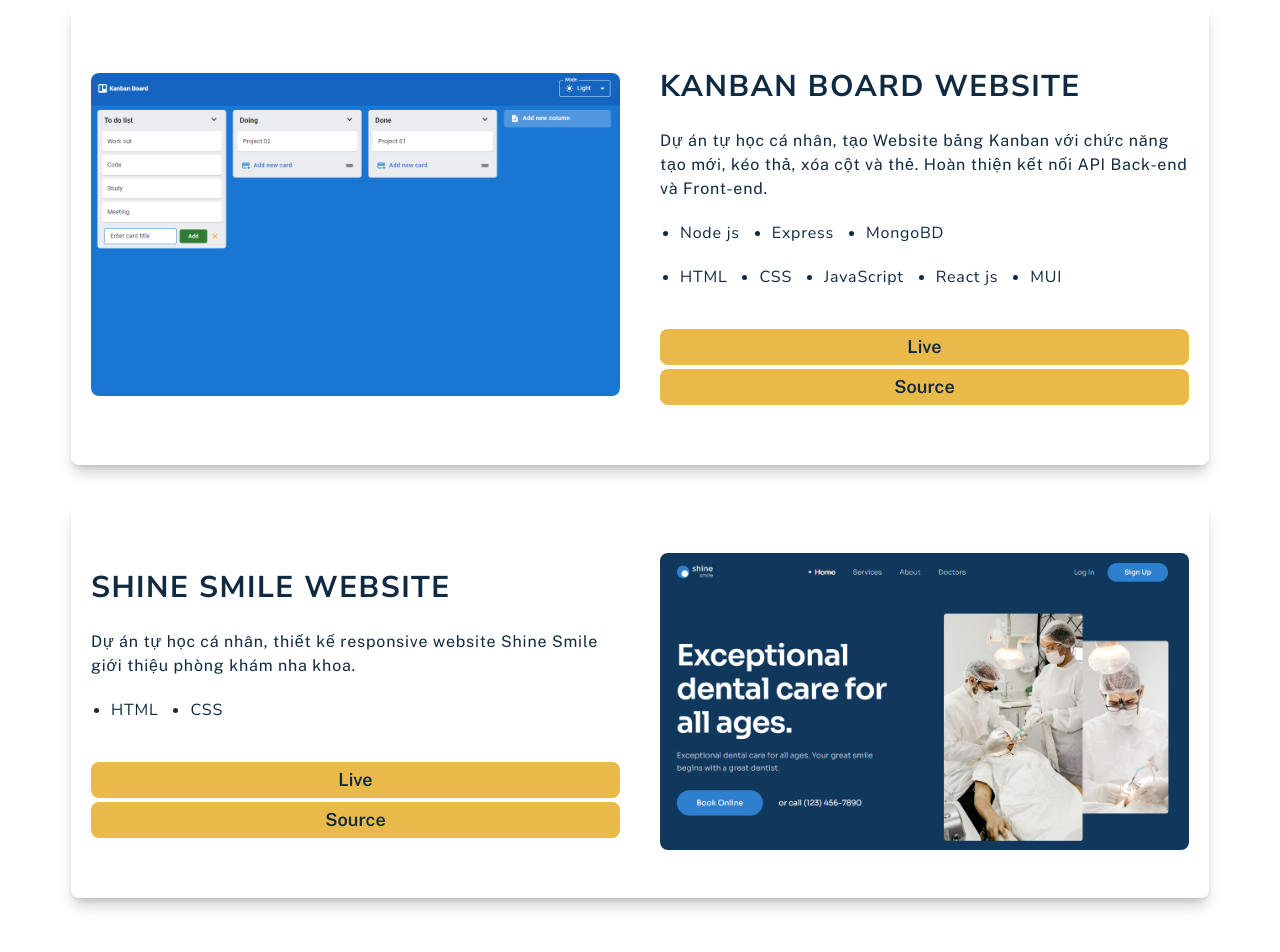
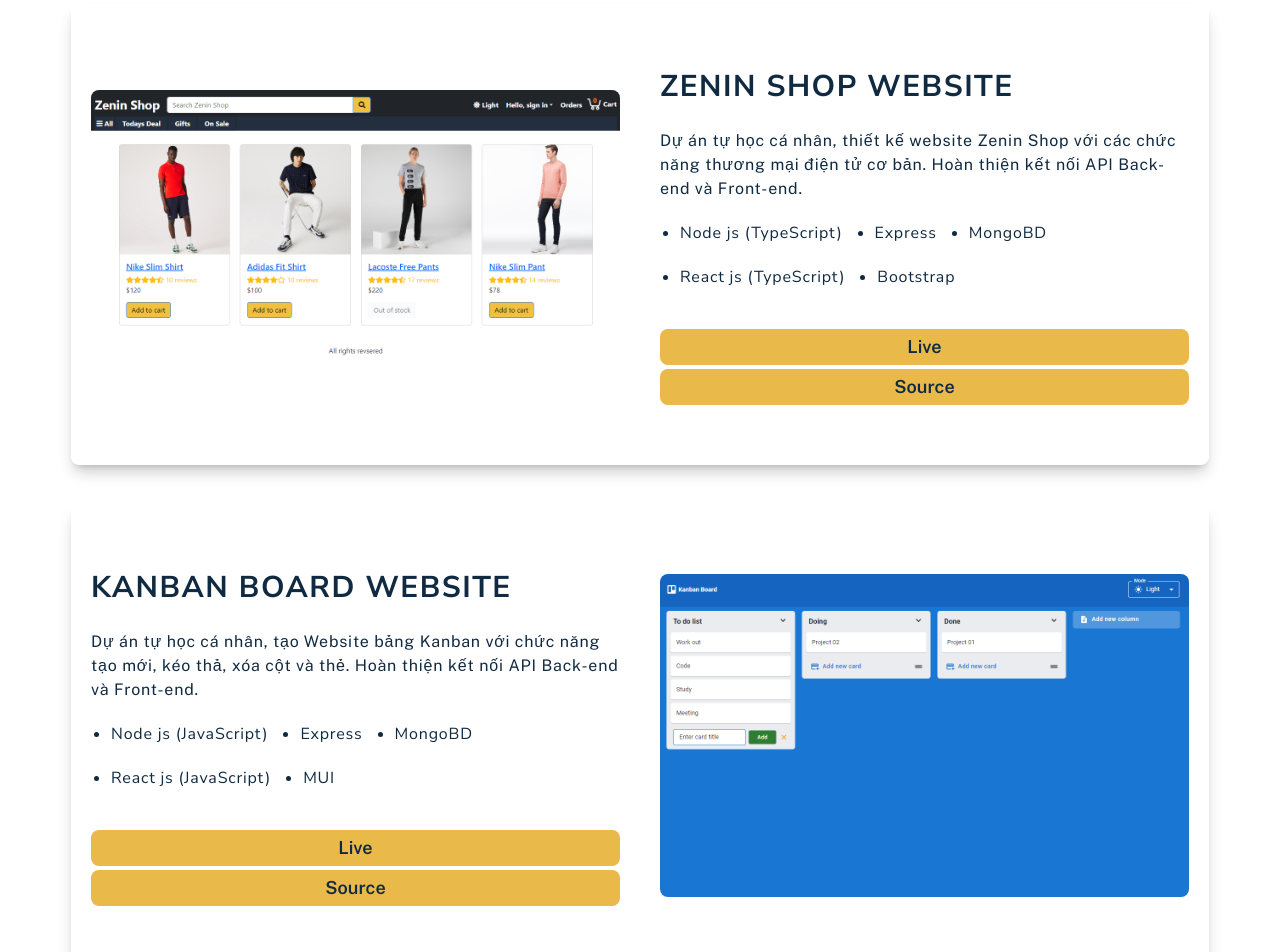
Before and after one commit to Zenin-dev/Personal-Portfolio-leHienPham, a React (Vite) app: page / in a window 1280 px wide. Shown: the part 1460-2412 px from the top of the page. Built offline with nearby package versions, Linux system fonts and the light colour scheme.

Commit message:
Edit Skill and Portfolio

```diff
--- a/src/components/Portfolio/Portfolio.jsx
+++ b/src/components/Portfolio/Portfolio.jsx
@@ -1,5 +1,5 @@
-import projectImg1 from '/src/assets/img/project-Kanban-Board.png'
-import projectImg2 from '/src/assets/img/project-Shine-Smile.png'
+import projectImg1 from '/src/assets/img/project-Zenin-Shop.png'
+import projectImg2 from '/src/assets/img/project-Kanban-Board.png'
 const Portfolio = () => {
   return (
     <section id='portfolio' className='dark:bg-dark-white'>
@@ -9,9 +9,53 @@ const Portfolio = () => {
           <div className='section-heading-underline'></div>
         </div>
         {/* <!-- project 1 --> */}
-        <div className='project-item '>
+        <div className='project-item'>
           <div className='project-media'>
-            <img className='project__img' src={projectImg1} alt='Kan Board' />
+            <img className='project__img' src={projectImg1} alt='Shine Smile' />
+          </div>
+          <div className='project-content'>
+            <h3 className='project__title'>
+              <a
+                href='https://zenin-shop.onrender.com/'
+                className='section-content__title project__title'
+                target='_blank'>
+                ZENIN SHOP WEBSITE
+              </a>
+            </h3>
+            <p className='project__desc'>
+              Dự án tự học cá nhân, thiết kế website Zenin Shop với các chức
+              năng thương mại điện tử cơ bản. Hoàn thiện kết nối API Back-end và
+              Front-end.
+            </p>
+            <ul className='project__tags back-end'>
+              <li>Node js (TypeScript)</li>
+              <li>Express</li>
+              <li>MongoBD</li>
+            </ul>
+            <ul className='project__tags front-end'>
+              <li>React js (TypeScript)</li>
+              <li>Bootstrap</li>
+            </ul>
+            <div className='project__links'>
+              <a
+                className='btn'
+                href='https://zenin-shop.onrender.com/'
+                target='_blank'>
+                Live
+              </a>
+              <a
+                className='btn md:mt-1'
+                href='https://github.com/ZeninPhamDev/Zenin-Shop'
+                target='_blank'>
+                Source
+              </a>
+            </div>
+          </div>
+        </div>
+        {/* <!-- project 2 --> */}
+        <div className='project-item  project-item-even '>
+          <div className='project-media'>
+            <img className='project__img' src={projectImg2} alt='Kan Board' />
           </div>
           <div className='project-content'>
             <h3 className='project__title'>
@@ -28,15 +72,12 @@ const Portfolio = () => {
               Front-end.
             </p>
             <ul className='project__tags back-end'>
-              <li>Node js</li>
+              <li>Node js (JavaScript)</li>
               <li>Express</li>
               <li>MongoBD</li>
             </ul>
             <ul className='project__tags front-end'>
-              <li>HTML</li>
-              <li>CSS</li>
-              <li>JavaScript</li>
-              <li>React js</li>
+              <li>React js (JavaScript)</li>
               <li>MUI</li>
             </ul>
             <div className='project__links'>
@@ -49,44 +90,6 @@ const Portfolio = () => {
               <a
                 className='btn md:mt-1'
                 href='https://github.com/ZeninPhamDev/Kanban-Board'
-                target='_blank'>
-                Source
-              </a>
-            </div>
-          </div>
-        </div>
-        {/* <!-- project 2 --> */}
-        <div className='project-item project-item-even'>
-          <div className='project-media'>
-            <img className='project__img' src={projectImg2} alt='Shine Smile' />
-          </div>
-          <div className='project-content'>
-            <h3 className='project__title'>
-              <a
-                href='https://zenin-dev.github.io/Responsive-web-design__Dental-clinic--Shine-Smile/'
-                className='section-content__title project__title'
-                target='_blank'>
-                SHINE SMILE WEBSITE
-              </a>
-            </h3>
-            <p className='project__desc'>
-              Dự án tự học cá nhân, thiết kế responsive website Shine Smile giới
-              thiệu phòng khám nha khoa.
-            </p>
-            <ul className='project__tags'>
-              <li>HTML</li>
-              <li>CSS</li>
-            </ul>
-            <div className='project__links'>
-              <a
-                className='btn'
-                href='https://zenin-dev.github.io/Responsive-web-design__Dental-clinic--Shine-Smile/'
-                target='_blank'>
-                Live
-              </a>
-              <a
-                className='btn md:mt-1'
-                href='https://github.com/Zenin-dev/Responsive-web-design__Dental-clinic--Shine-Smile'
                 target='_blank'>
                 Source
               </a>
--- a/src/components/Skills/Skills.jsx
+++ b/src/components/Skills/Skills.jsx
@@ -1,10 +1,10 @@
+import { FaBootstrap } from 'react-icons/fa'
 import { BiLogoJavascript } from 'react-icons/bi'
 import { BiLogoTypescript } from 'react-icons/bi'
 import { FaNodeJs } from 'react-icons/fa'
 import { FaHtml5 } from 'react-icons/fa'
 import { FaCss3Alt } from 'react-icons/fa'
 import { FaReact } from 'react-icons/fa'
-import { BiLogoRedux } from 'react-icons/bi'
 import { BiLogoTailwindCss } from 'react-icons/bi'
 import { SiMui } from 'react-icons/si'
 import { FaGitAlt } from 'react-icons/fa'
@@ -50,6 +50,11 @@ const Skills = () => {
           </div>
 
           <div className='skills-item'>
+            <FaBootstrap size={'32px'} />
+            <p className='skills-name'>Bootstrap</p>
+          </div>
+
+          <div className='skills-item'>
             <BiLogoTailwindCss size={'32px'} />
             <p className='skills-name'>Tailwind</p>
           </div>
@@ -57,11 +62,6 @@ const Skills = () => {
           <div className='skills-item'>
             <SiMui size={'32px'} />
             <p className='skills-name'>MUI</p>
-          </div>
-
-          <div className='skills-item'>
-            <BiLogoRedux size={'32px'} />
-            <p className='skills-name'>Redux</p>
           </div>
 
           <div className='skills-item'>
```
Also changed, not shown: src/assets/img/project-Zenin-Shop.png (added).
